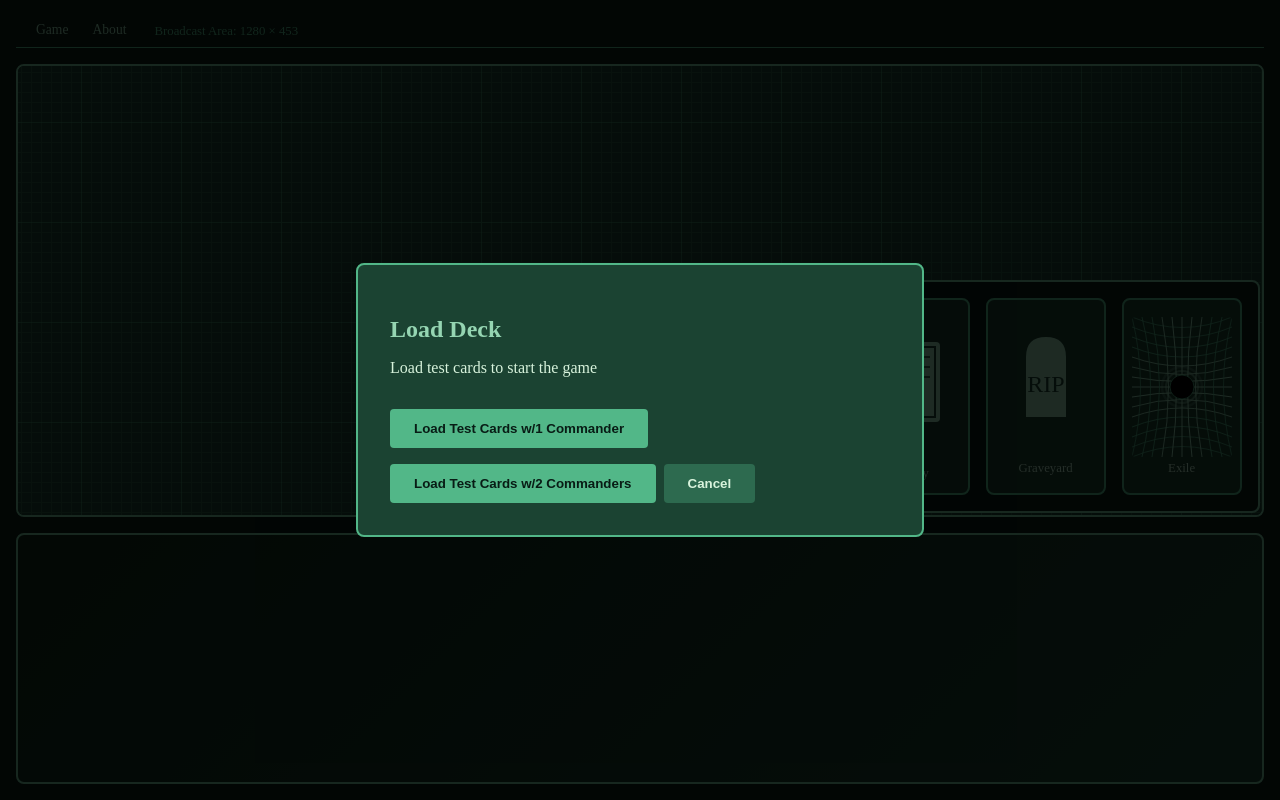
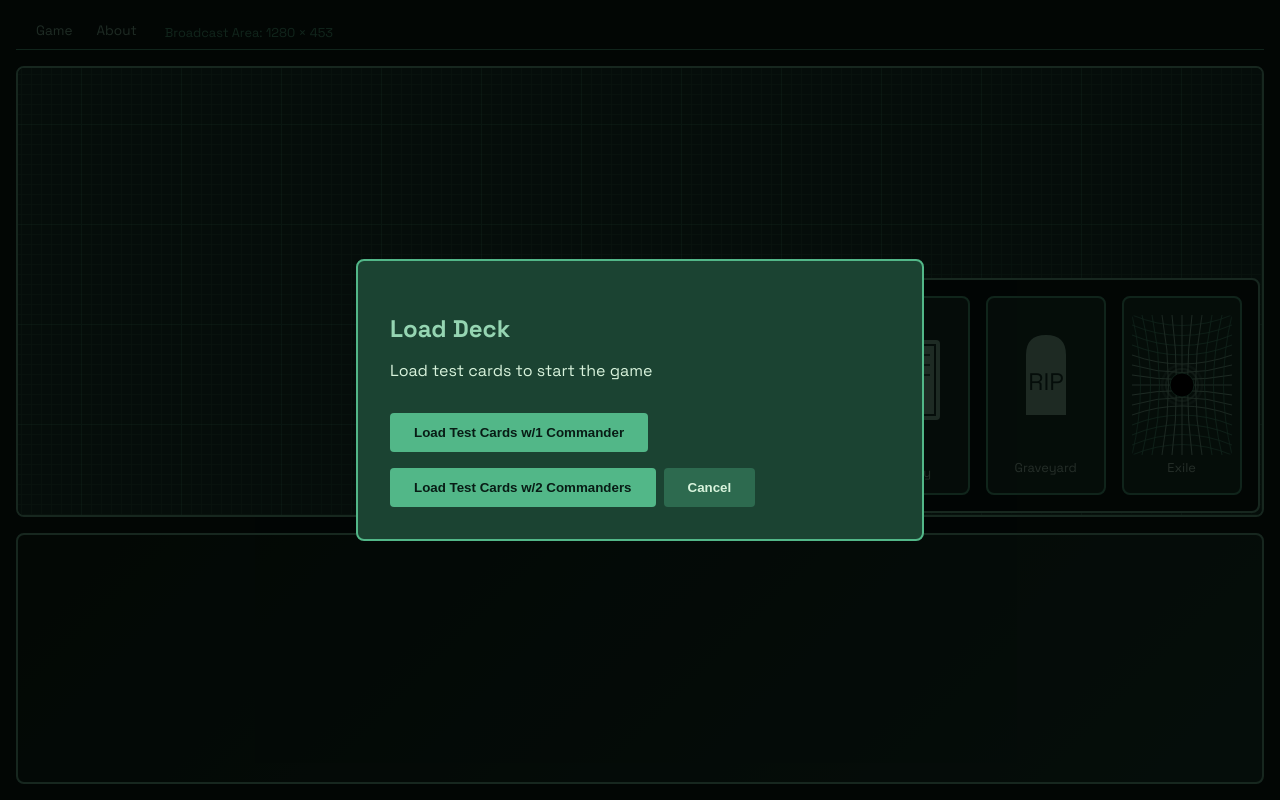
Before and after one commit to megajess/TheTownScryer, a Vue app: page / in a window 1280 px wide. Built offline with nearby package versions, Linux system fonts and the light colour scheme.

Commit message:
Update font

```diff
--- a/index.html
+++ b/index.html
@@ -3,6 +3,7 @@
   <head>
     <meta charset="UTF-8">
     <link rel="icon" type="image/svg+xml" href="/favicon.svg">
+    <link href="https://fonts.googleapis.com/css2?family=Space+Grotesk:wght@400;700&display=swap" rel="stylesheet">
     <meta name="viewport" content="width=device-width, initial-scale=1.0">
     <title>The Town Scryer</title>
   </head>
--- a/src/views/GameView/GameView.css
+++ b/src/views/GameView/GameView.css
@@ -2,6 +2,7 @@
     margin: 0;
     padding: 0;
     overflow: hidden;
+    font-family: 'Space Grotesk', sans-serif;
 }
 
 .game-layout {
```
